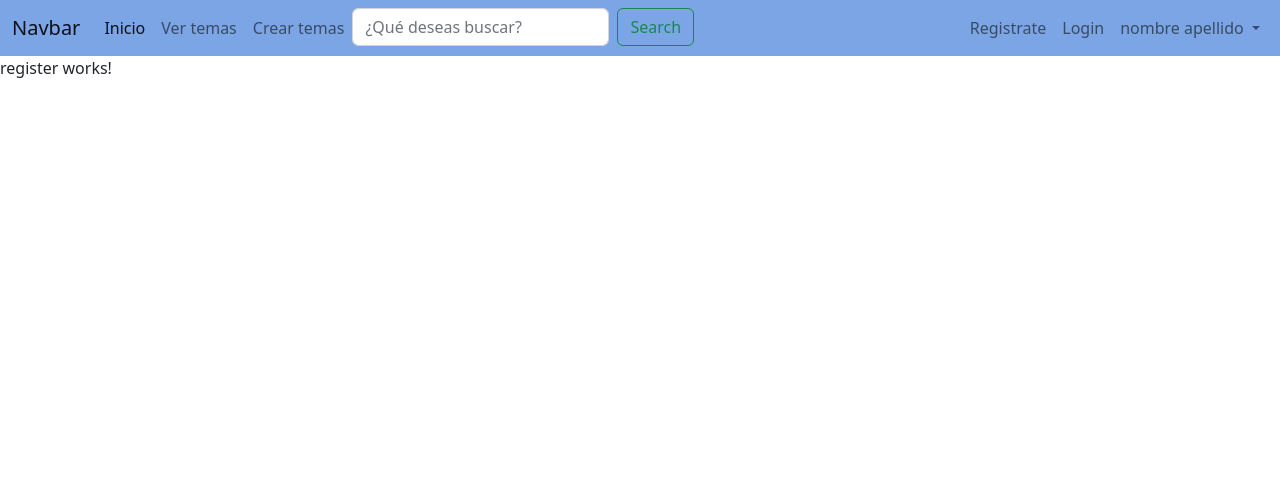
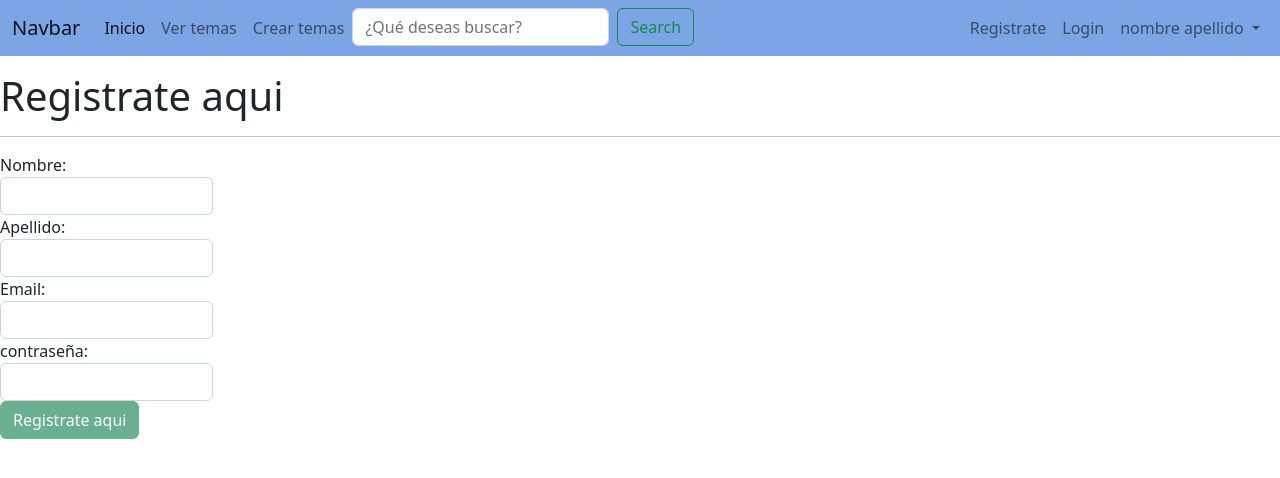
Before and after one commit to N4than13L/2da-parte-de-curso-fullstack-con-nodejs, an Angular app in the folder foro-angular/: page /registro in a window 1280 px wide. Shown: the top 478 px of the page. Built offline with nearby package versions, Linux system fonts and the light colour scheme.

Commit message:
agregando apartado de registro con servicios correspondientes

```diff
--- a/foro-angular/src/app/components/register/register.component.html
+++ b/foro-angular/src/app/components/register/register.component.html
@@ -1 +1,58 @@
-<p>register works!</p>
+<div class="col-lg-12 mt-3">
+    <h1>
+        {{pageTitle}}
+    </h1>
+    <hr/>
+
+    <div class="alert alert-success col-md-5 mt-3" *ngIf="status == 'success'" >
+        Registro se ha completado correctamente <a [routerLink]="['/login']" >Has login aqui</a>
+    </div>
+
+    <div class="alert alert-danger col-md-5 mt-3" *ngIf="status == 'error'" >
+        Registro no se ha completado correctamente
+    </div>
+
+    <form class="col-md-2 ml-0 pl-0" #registerForm="ngForm" (ngSubmit)="onSubmit(registerForm)">
+        <!-- Nombre -->
+        <div class="form-grup">
+            <label for="name">Nombre:</label>
+            <input type="text" name="name" #name="ngModel" [(ngModel)]="user.name"
+             required pattern="[a-zA-Z ]+" class="form-control"/>
+             <small *ngIf="!name.valid && name.touched" class="invalid-feedback d-block">
+                El nombre no es valido
+             </small>
+        </div>
+
+        <!-- Apellido -->
+        <div class="form-grup">
+            <label for="surname">Apellido:</label>
+            <input type="text" name="surname" #surname="ngModel" [(ngModel)]="user.surname"
+             required pattern="[a-zA-Z ]+" class="form-control"/>
+             <small *ngIf="!surname.valid && surname.touched" class="invalid-feedback d-block">
+                El nombre no es valido
+             </small>
+        </div>
+
+        <!-- Correo electronico -->
+        <div class="form-grup">
+            <label for="email">Email:</label>
+            <input type="email" name="email" #email="ngModel" [(ngModel)]="user.email"
+             required pattern="[a-z0-9._%+-]+@[a-z0-9.-]+\.[a-z]{2,4}$" class="form-control"/>
+             <small *ngIf="!email.valid && email.touched" class="invalid-feedback d-block">
+                El email no es valido
+             </small>
+        </div>
+
+        <!-- Contrasena -->
+        <div class="form-grup">
+            <label for="password">contraseña:</label>
+            <input type="password" name="password" #password="ngModel" [(ngModel)]="user.password"
+             required  class="form-control"/>
+             <small *ngIf="!password.valid && password.touched" class="invalid-feedback d-block">
+                la contraseña no es valida
+             </small>
+        </div>
+
+        <input type="submit" value="{{pageTitle}}" class="btn btn-success" [disabled]="registerForm.invalid" />
+    </form>
+</div>
--- a/foro-angular/src/app/components/register/register.component.ts
+++ b/foro-angular/src/app/components/register/register.component.ts
@@ -1,21 +1,43 @@
 import { Component, OnInit } from '@angular/core';
 import { User } from 'src/app/models/user';
+import { UserService } from 'src/app/services/user.service';
 
 @Component({
   selector: 'app-register',
   templateUrl: './register.component.html',
-  styleUrls: ['./register.component.css']
+  styleUrls: ['./register.component.css'],
+  providers: [UserService]
 })
+
 export class RegisterComponent implements OnInit {
   public pageTitle: string
   public user: User
+  public status: string
 
-  constructor() {
+  constructor(private _userService: UserService) {
     this.pageTitle = "Registrate aqui"
     this.user = new User("", "", "", "", "", "", "ROLE USER")
+    this.status = ""
    }
 
   ngOnInit(): void {
+    console.log(this._userService.prueba())
+  }
+
+  onSubmit(form: any){
+    this._userService.register(this.user).subscribe(
+      response => {
+        if(response.user && response.user._id){
+          this.status = "success"
+          form.reset()
+        }else{
+            this.status = "error"
+        }
+      },
+      error => {
+        console.log(error)
+      }
+    )
   }
 
 }
--- /dev/null
+++ b/foro-angular/src/app/services/global.ts
@@ -0,0 +1,3 @@
+export var global = {
+    url: "http://localhost:3999/api/"
+}
--- /dev/null
+++ b/foro-angular/src/app/services/user.service.ts
@@ -0,0 +1,30 @@
+import { Injectable } from "@angular/core"
+import { HttpClient, HttpHeaders } from "@angular/common/http"
+import { Observable } from "rxjs"
+import { global } from "./global"
+import { User } from "../models/user"
+
+@Injectable()
+export class UserService {
+    public url: string
+    constructor(private _http: HttpClient){
+        this.url = global.url
+    }
+
+    prueba(){
+        return "Hola mundo desde servicio"
+    }
+
+    register(user:any): Observable<any>{
+        // Convertir el objeto de usuario a un json string
+        let params = JSON.stringify(user)
+
+        // Definir las cabeceras
+        let headers = new HttpHeaders().set("Content-Type", "application/json")
+
+
+        // Hacer peticion ajax
+        return this._http.post(this.url + "register", params, {headers: headers})
+
+    }
+}
```
Also changed, not shown: foro-angular/src/app/app.module.ts (+6 -1 lines).
